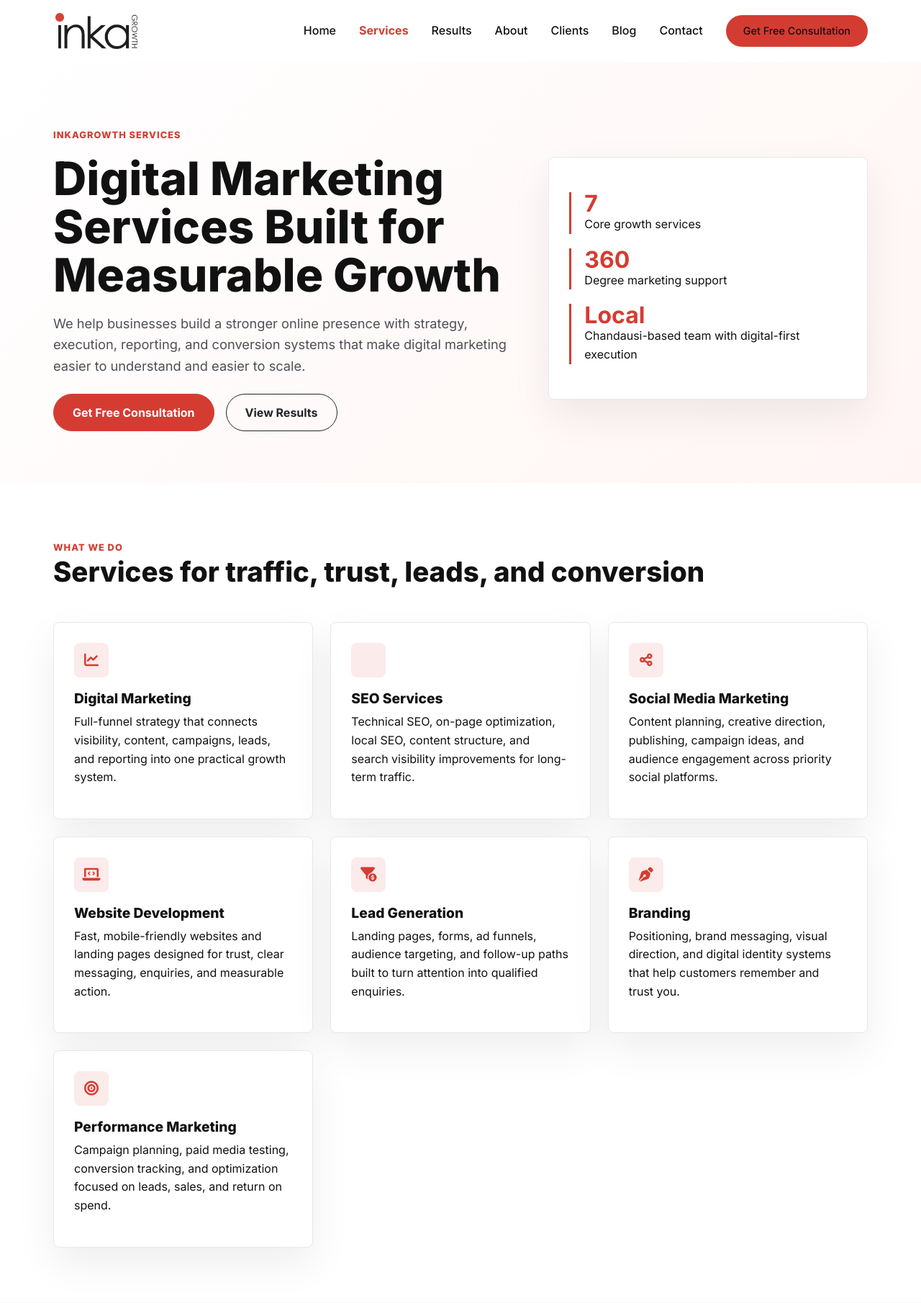
After one commit to arpitvirus/inkagrowth, a Django app: page /services/ in a window 1280 px wide. The commit adds this page. Shown: the top 1810 px of the page at 72% size. Run offline with Django 5.2, Linux system fonts and the light colour scheme.

Commit message:
Add services results about and clients pages

```diff
--- a/front/templates/front/partials/header.html
+++ b/front/templates/front/partials/header.html
@@ -46,8 +46,13 @@
     }
 
     .nav-links a:hover,
-    .nav-links a:focus-visible {
+    .nav-links a:focus-visible,
+    .nav-links a.active {
         color: var(--red);
+    }
+
+    .nav-links a.active {
+        font-weight: 700;
     }
 
     .header-cta {
@@ -109,14 +114,14 @@
             <i class="fas fa-bars" aria-hidden="true"></i>
         </button>
         <div class="nav-links" id="navLinks">
-            <a href="/">Home</a>
-            <a href="/#services">Services</a>
-            <a href="/#about">About</a>
-            <a href="/#stats">Results</a>
-            <a href="/#testimonials">Clients</a>
-            <a href="https://blog.inkagrowth.com" target="_blank" rel="noopener noreferrer">Blog</a>
-            <a href="/contact/">Contact</a>
-            <a href="tel:+919389826074" class="btn-primary header-cta" aria-label="Call INKAGROWTH for a free quote">Get Free Quote</a>
+            <a href="/" class="{% if request.path == '/' %}active{% endif %}">Home</a>
+            <a href="/services/" class="{% if request.path == '/services/' %}active{% endif %}">Services</a>
+            <a href="/results/" class="{% if request.path == '/results/' %}active{% endif %}">Results</a>
+            <a href="/about/" class="{% if request.path == '/about/' %}active{% endif %}">About</a>
+            <a href="/clients/" class="{% if request.path == '/clients/' %}active{% endif %}">Clients</a>
+            <a href="/blog/" class="{% if '/blog/' in request.path %}active{% endif %}">Blog</a>
+            <a href="/contact/" class="{% if request.path == '/contact/' %}active{% endif %}">Contact</a>
+            <a href="/contact/" class="btn-primary header-cta" aria-label="Get a free consultation from INKAGROWTH">Get Free Consultation</a>
         </div>
     </div>
 </nav>
--- a/front/templates/partials/footer.html
+++ b/front/templates/partials/footer.html
@@ -98,33 +98,37 @@
         <div class="agency-footer-grid">
             <div>
                 <img src="{% static 'img/inka_logo_transparent.png' %}" alt="INKAGROWTH Digital Marketing Agency Logo" width="200" height="84" style="width: 200px; margin-bottom: 15px;">
-                <p>INKAGROWTH helps businesses scale through SEO, social media marketing, Google Ads, website development, and full-funnel digital marketing from Chandausi.</p>
+                <p>INKAGROWTH is a Chandausi, Uttar Pradesh digital marketing agency helping businesses grow with SEO, social media marketing, website development, lead generation, branding, and performance marketing.</p>
             </div>
 
             <div>
                 <h4>Quick Links</h4>
-                <a href="/">INKAGROWTH Home</a>
-                <a href="/about-inkagrowth/">About INKAGROWTH</a>
-                <a href="/#services">Services</a>
-                <a href="/team/">INKAGROWTH Team</a>
-                <a href="/blog/">INKAGROWTH Blog</a>
-                <a href="/contact/">Contact INKAGROWTH</a>
+                <a href="/">Home</a>
+                <a href="/services/">Services</a>
+                <a href="/results/">Results</a>
+                <a href="/about/">About</a>
+                <a href="/clients/">Clients</a>
+                <a href="/blog/">Blog</a>
+                <a href="/contact/">Contact</a>
             </div>
 
             <div>
                 <h4>Services</h4>
-                <a href="/#services">INKAGROWTH SEO</a>
-                <a href="/#services">INKAGROWTH Social Media Marketing</a>
-                <a href="/#services">INKAGROWTH Google Ads</a>
-                <a href="/#services">INKAGROWTH Website Development</a>
-                <a href="/#services">INKAGROWTH Digital Marketing</a>
+                <a href="/services/#digital-marketing">Digital Marketing</a>
+                <a href="/services/#seo">SEO Services</a>
+                <a href="/services/#social-media">Social Media Marketing</a>
+                <a href="/services/#website-development">Website Development</a>
+                <a href="/services/#lead-generation">Lead Generation</a>
+                <a href="/services/#branding">Branding</a>
+                <a href="/services/#performance-marketing">Performance Marketing</a>
             </div>
 
             <div>
                 <h4>Contact</h4>
                 <p>Email:<br><a href="mailto:info@inkagrowth.com">info@inkagrowth.com</a></p>
                 <p>Phone:<br><a href="tel:+919389826074">+91 9389826074</a></p>
-                <p>Website:<br><a href="https://www.inkagrowth.com">https://www.inkagrowth.com</a></p>
+                <p>Location:<br>Chandausi, Uttar Pradesh</p>
+                <p>Website:<br><a href="https://inkagrowth.com">https://inkagrowth.com</a></p>
             </div>
 
             <div>
--- a/front/templates/robots.txt
+++ b/front/templates/robots.txt
@@ -4,4 +4,4 @@ Disallow: /admin/
 Disallow: /dashboard/
 Disallow: /accounts/
 
-Sitemap: https://www.inkagrowth.com/sitemap.xml
+Sitemap: https://inkagrowth.com/sitemap.xml
--- /dev/null
+++ b/front/templates/services.html
@@ -0,0 +1,133 @@
+{% load static %}
+<!DOCTYPE html>
+<html lang="en">
+<head>
+    <meta charset="UTF-8">
+    <meta name="viewport" content="width=device-width, initial-scale=1.0, viewport-fit=cover">
+    <title>{{ page.title }}</title>
+    <meta name="description" content="{{ page.description }}">
+    <meta name="robots" content="index, follow">
+    <meta name="author" content="INKAGROWTH">
+    <link rel="canonical" href="{{ canonical }}">
+    <link rel="icon" href="{% static 'img/logo.png' %}" sizes="48x48" type="image/png">
+    <meta property="og:type" content="website">
+    <meta property="og:title" content="{{ page.title }}">
+    <meta property="og:description" content="{{ page.description }}">
+    <meta property="og:url" content="{{ canonical }}">
+    <meta property="og:image" content="https://inkagrowth.com/static/img/logo.png">
+    <meta name="twitter:card" content="summary_large_image">
+    <meta name="twitter:title" content="{{ page.title }}">
+    <meta name="twitter:description" content="{{ page.description }}">
+    <meta name="twitter:image" content="https://inkagrowth.com/static/img/logo.png">
+    <script type="application/ld+json">{{ schema_json|safe }}</script>
+    <link href="https://cdn.jsdelivr.net/npm/bootstrap@5.3.3/dist/css/bootstrap.min.css" rel="stylesheet">
+    <link rel="preconnect" href="https://fonts.googleapis.com">
+    <link rel="preconnect" href="https://fonts.gstatic.com" crossorigin>
+    <link href="https://fonts.googleapis.com/css2?family=Inter:wght@400;500;600;700;800&display=swap" rel="stylesheet">
+    <link rel="stylesheet" href="https://cdnjs.cloudflare.com/ajax/libs/font-awesome/6.0.0-beta3/css/all.min.css">
+    <style>
+        :root { --black:#111111; --red:#d43c32; --red-dark:#b22f26; --soft:#f7f7f9; --line:#e8e8ee; }
+        * { box-sizing: border-box; }
+        body { font-family: Inter, sans-serif; color: var(--black); background: #ffffff; line-height: 1.6; overflow-x: hidden; }
+        .container { max-width: 1180px; padding-left: 24px; padding-right: 24px; }
+        .btn-primary { background: var(--red); border-color: var(--red); border-radius: 999px; padding: 13px 26px; font-weight: 700; }
+        .btn-primary:hover { background: var(--red-dark); border-color: var(--red-dark); }
+        .btn-outline-dark { border-radius: 999px; padding: 13px 26px; font-weight: 700; }
+        .page-hero { padding: 88px 0 72px; background: linear-gradient(135deg, #ffffff 0%, #fff5f4 100%); }
+        .eyebrow { color: var(--red); font-weight: 800; text-transform: uppercase; font-size: .8rem; letter-spacing: .08em; }
+        h1 { font-size: clamp(2.35rem, 5vw, 4.4rem); line-height: 1.05; font-weight: 800; letter-spacing: 0; margin: 14px 0 20px; }
+        h2 { font-size: clamp(1.8rem, 3vw, 2.65rem); line-height: 1.15; font-weight: 800; letter-spacing: 0; }
+        h3 { font-size: 1.2rem; font-weight: 800; letter-spacing: 0; }
+        .lead-copy { font-size: 1.14rem; color: #4f4f55; max-width: 720px; }
+        section { padding: 76px 0; }
+        .hero-panel, .service-card, .price-panel { border: 1px solid var(--line); border-radius: 8px; background: #fff; box-shadow: 0 22px 55px rgba(17,17,17,.07); }
+        .hero-panel { padding: 28px; }
+        .metric { border-left: 3px solid var(--red); padding-left: 18px; margin: 20px 0; }
+        .metric strong { display: block; font-size: 2rem; color: var(--red); line-height: 1; }
+        .service-card { height: 100%; padding: 28px; transition: transform .2s ease, box-shadow .2s ease; }
+        .service-card:hover { transform: translateY(-4px); box-shadow: 0 28px 60px rgba(17,17,17,.1); }
+        .icon-box { width: 48px; height: 48px; border-radius: 8px; background: rgba(212,60,50,.1); color: var(--red); display: grid; place-items: center; font-size: 1.25rem; margin-bottom: 18px; }
+        .band { background: var(--soft); }
+        .price-panel { padding: clamp(28px, 5vw, 46px); background: #111; color: #fff; }
+        .price-panel p { color: #d7d7d7; }
+        .check-list { list-style: none; padding: 0; margin: 0; }
+        .check-list li { margin: 12px 0; color: #555; }
+        .check-list i { color: var(--red); margin-right: 10px; }
+        @media (max-width: 768px) { .page-hero, section { padding: 56px 0; } }
+    </style>
+</head>
+<body>
+    {% include "front/partials/header.html" %}
+
+    <main>
+        <section class="page-hero">
+            <div class="container">
+                <div class="row g-5 align-items-center">
+                    <div class="col-lg-7">
+                        <span class="eyebrow">INKAGROWTH Services</span>
+                        <h1>{{ page.heading }}</h1>
+                        <p class="lead-copy">We help businesses build a stronger online presence with strategy, execution, reporting, and conversion systems that make digital marketing easier to understand and easier to scale.</p>
+                        <div class="d-flex flex-wrap gap-3 mt-4">
+                            <a class="btn btn-primary" href="/contact/">Get Free Consultation</a>
+                            <a class="btn btn-outline-dark" href="/results/">View Results</a>
+                        </div>
+                    </div>
+                    <div class="col-lg-5">
+                        <div class="hero-panel">
+                            <div class="metric"><strong>7</strong><span>Core growth services</span></div>
+                            <div class="metric"><strong>360</strong><span>Degree marketing support</span></div>
+                            <div class="metric"><strong>Local</strong><span>Chandausi-based team with digital-first execution</span></div>
+                        </div>
+                    </div>
+                </div>
+            </div>
+        </section>
+
+        <section>
+            <div class="container">
+                <div class="mb-5">
+                    <span class="eyebrow">What We Do</span>
+                    <h2>Services for traffic, trust, leads, and conversion</h2>
+                </div>
+                <div class="row g-4">
+                    {% for service in services %}
+                    <div class="col-md-6 col-lg-4" id="{{ service.slug }}">
+                        <article class="service-card">
+                            <div class="icon-box"><i class="fa-solid {{ service.icon }}"></i></div>
+                            <h3>{{ service.title }}</h3>
+                            <p>{{ service.summary }}</p>
+                        </article>
+                    </div>
+                    {% endfor %}
+                </div>
+            </div>
+        </section>
+
+        <section class="band">
+            <div class="container">
+                <div class="row g-5 align-items-center">
+                    <div class="col-lg-6">
+                        <span class="eyebrow">How Plans Work</span>
+                        <h2>Pricing starts with the growth problem, not a generic package</h2>
+                        <p class="lead-copy">Every business has a different starting point. We audit your website, search visibility, social presence, current leads, and conversion path before recommending a practical monthly plan.</p>
+                    </div>
+                    <div class="col-lg-6">
+                        <div class="price-panel">
+                            <h3>Free consultation includes</h3>
+                            <ul class="check-list mt-3">
+                                <li><i class="fa-solid fa-check"></i>Growth opportunity review</li>
+                                <li><i class="fa-solid fa-check"></i>Service priority recommendation</li>
+                                <li><i class="fa-solid fa-check"></i>Budget and timeline guidance</li>
+                                <li><i class="fa-solid fa-check"></i>Next-step action plan</li>
+                            </ul>
+                            <a class="btn btn-primary mt-4" href="/contact/">Discuss Pricing</a>
+                        </div>
+                    </div>
+                </div>
+            </div>
+        </section>
+    </main>
+
+    {% include 'partials/footer.html' %}
+</body>
+</html>
--- a/front/views.py
+++ b/front/views.py
@@ -9,7 +9,7 @@ from django.shortcuts import redirect, render
 from .forms import ContactForm
 
 
-SITE_URL = "https://www.inkagrowth.com"
+SITE_URL = "https://inkagrowth.com"
 BRAND_NAME = "INKAGROWTH"
 BRAND_ALTERNATE_NAME = "Inka Growth"
 CONTACT_EMAIL = "info@inkagrowth.com"
@@ -48,23 +48,99 @@ GLOBAL_FAQS = [
 TEAM_MEMBERS = [
     {
         "name": "Arpit Kumar",
-        "role": "Founder, INKAGROWTH",
+        "role": "Founder & CEO",
         "summary": "Arpit Kumar leads INKAGROWTH strategy across SEO, digital marketing, website development, brand positioning, and growth systems.",
         "email": CONTACT_EMAIL,
     },
     {
-        "name": "Arvind Kumar",
-        "role": "Digital Growth Specialist",
-        "summary": "Arvind supports INKAGROWTH clients with campaign execution, reporting, and practical digital marketing workflows.",
+        "name": "Arvind Pal",
+        "role": "Sales Manager",
+        "summary": "Arvind helps businesses understand the right growth plan and keeps client communication clear from enquiry to onboarding.",
         "email": CONTACT_EMAIL,
     },
     {
         "name": "Prabhat Kumar",
-        "role": "Creative and Web Support",
-        "summary": "Prabhat helps INKAGROWTH deliver branded web experiences, creative assets, and conversion-focused page improvements.",
+        "role": "Product & Digital Marketing Manager",
+        "summary": "Prabhat manages digital marketing execution, product thinking, creative direction, and conversion-focused website improvements.",
         "email": CONTACT_EMAIL,
     },
 ]
+
+SERVICES = [
+    {
+        "title": "Digital Marketing",
+        "slug": "digital-marketing",
+        "icon": "fa-chart-line",
+        "summary": "Full-funnel strategy that connects visibility, content, campaigns, leads, and reporting into one practical growth system.",
+    },
+    {
+        "title": "SEO Services",
+        "slug": "seo",
+        "icon": "fa-magnifying-glass-chart",
+        "summary": "Technical SEO, on-page optimization, local SEO, content structure, and search visibility improvements for long-term traffic.",
+    },
+    {
+        "title": "Social Media Marketing",
+        "slug": "social-media",
+        "icon": "fa-share-nodes",
+        "summary": "Content planning, creative direction, publishing, campaign ideas, and audience engagement across priority social platforms.",
+    },
+    {
+        "title": "Website Development",
+        "slug": "website-development",
+        "icon": "fa-laptop-code",
+        "summary": "Fast, mobile-friendly websites and landing pages designed for trust, clear messaging, enquiries, and measurable action.",
+    },
+    {
+        "title": "Lead Generation",
+        "slug": "lead-generation",
+        "icon": "fa-filter-circle-dollar",
+        "summary": "Landing pages, forms, ad funnels, audience targeting, and follow-up paths built to turn attention into qualified enquiries.",
+    },
+    {
+        "title": "Branding",
+        "slug": "branding",
+        "icon": "fa-pen-nib",
+        "summary": "Positioning, brand messaging, visual direction, and digital identity systems that help customers remember and trust you.",
+    },
+    {
+        "title": "Performance Marketing",
+        "slug": "performance-marketing",
+        "icon": "fa-bullseye",
+        "summary": "Campaign planning, paid media testing, conversion tracking, and optimization focused on leads, sales, and return on spend.",
+    },
+]
+
+PUBLIC_PAGES = {
+    "services": {
+        "title": "Digital Marketing Services in Chandausi | INKAGROWTH",
+        "description": "Explore INKAGROWTH services including digital marketing, SEO, social media marketing, website development, lead generation, branding, and performance marketing.",
+        "heading": "Digital Marketing Services Built for Measurable Growth",
+        "path": "/services/",
+        "schema_type": "Service",
+    },
+    "results": {
+        "title": "Marketing Results and Growth Case Studies | INKAGROWTH",
+        "description": "See INKAGROWTH growth results, case-study style examples, metrics, and before-after improvements from SEO, websites, branding, and performance marketing.",
+        "heading": "Results That Connect Marketing Work to Business Growth",
+        "path": "/results/",
+        "schema_type": "CollectionPage",
+    },
+    "about": {
+        "title": "About INKAGROWTH | Digital Marketing Agency in Chandausi",
+        "description": "Learn about INKAGROWTH, our mission, vision, process, team, and founder-led digital marketing approach from Chandausi, Uttar Pradesh.",
+        "heading": "About INKAGROWTH",
+        "path": "/about/",
+        "schema_type": "AboutPage",
+    },
+    "clients": {
+        "title": "INKAGROWTH Clients | Industries, Testimonials and Trust",
+        "description": "Discover the industries INKAGROWTH serves, local business focus, client trust signals, and testimonials for digital marketing growth.",
+        "heading": "Clients Grow With Clear Strategy and Consistent Execution",
+        "path": "/clients/",
+        "schema_type": "CollectionPage",
+    },
+}
 
 AUTHORITY_PAGES = {
     "about-inkagrowth": {
@@ -243,6 +319,25 @@ def local_business_schema():
     }
 
 
+def page_schema(page):
+    schema_type = page.get("schema_type", "WebPage")
+    schema = {
+        "@context": "https://schema.org",
+        "@type": schema_type,
+        "name": page["heading"],
+        "url": build_url(page["path"]),
+        "description": page["description"],
+        "isPartOf": {"@id": build_url("/#website")},
+        "publisher": {"@id": build_url("/#organization")},
+        "about": {"@id": build_url("/#organization")},
+    }
+    if schema_type == "Service":
+        schema["provider"] = {"@id": build_url("/#organization")}
+        schema["serviceType"] = [service["title"] for service in SERVICES]
+        schema["areaServed"] = ["Chandausi", "Uttar Pradesh", "India"]
+    return schema
+
+
 def faq_schema():
     return {
         "@context": "https://schema.org",
@@ -340,6 +435,44 @@ def contact_page(request):
             ),
         },
     )
+
+
+def render_public_page(request, page_key, template_name):
+    page = PUBLIC_PAGES[page_key]
+    return render(
+        request,
+        template_name,
+        {
+            "page": page,
+            "canonical": build_url(page["path"]),
+            "services": SERVICES,
+            "team_members": TEAM_MEMBERS,
+            "social_links": SOCIAL_LINKS,
+            "schema_json": jsonld(
+                base_organization_schema(),
+                website_schema(),
+                local_business_schema(),
+                breadcrumb_schema([("INKAGROWTH", "/"), (page["heading"], page["path"])]),
+                page_schema(page),
+            ),
+        },
+    )
+
+
+def services_page(request):
+    return render_public_page(request, "services", "services.html")
+
+
+def results_page(request):
+    return render_public_page(request, "results", "results.html")
+
+
+def about_page(request):
+    return render_public_page(request, "about", "about.html")
+
+
+def clients_page(request):
+    return render_public_page(request, "clients", "clients.html")
 
 
 def authority_page(request, slug):
@@ -441,6 +574,10 @@ def sitemap_xml(request):
     today = date.today().isoformat()
     page_paths = [
         ("/", "1.0"),
+        ("/services/", "0.9"),
+        ("/results/", "0.9"),
+        ("/about/", "0.9"),
+        ("/clients/", "0.9"),
         ("/about-inkagrowth/", "0.9"),
         ("/contact/", "0.9"),
         ("/team/", "0.8"),
--- a/inkagrowth/urls.py
+++ b/inkagrowth/urls.py
@@ -51,6 +51,30 @@ path(
         'contact/',
         front_views.contact_page,
         name='contact'
+    ),
+
+    path(
+        'services/',
+        front_views.services_page,
+        name='services'
+    ),
+
+    path(
+        'results/',
+        front_views.results_page,
+        name='results'
+    ),
+
+    path(
+        'about/',
+        front_views.about_page,
+        name='about'
+    ),
+
+    path(
+        'clients/',
+        front_views.clients_page,
+        name='clients'
     ),
 
     path(
```
Also changed, not shown: front/sitemap.py (+7 -1 lines), front/templates/about.html (added, +108 -0 lines), front/templates/clients.html (added, +103 -0 lines), front/templates/results.html (added, +101 -0 lines).
